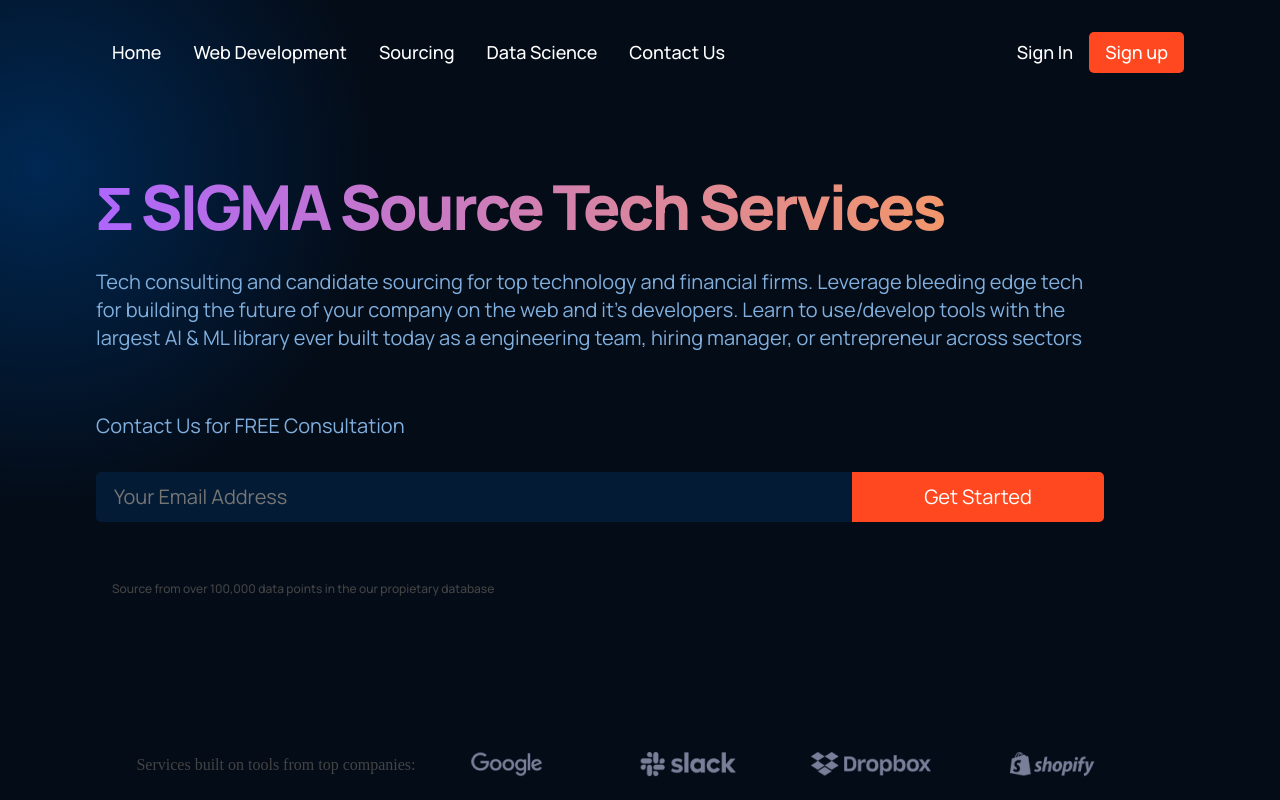
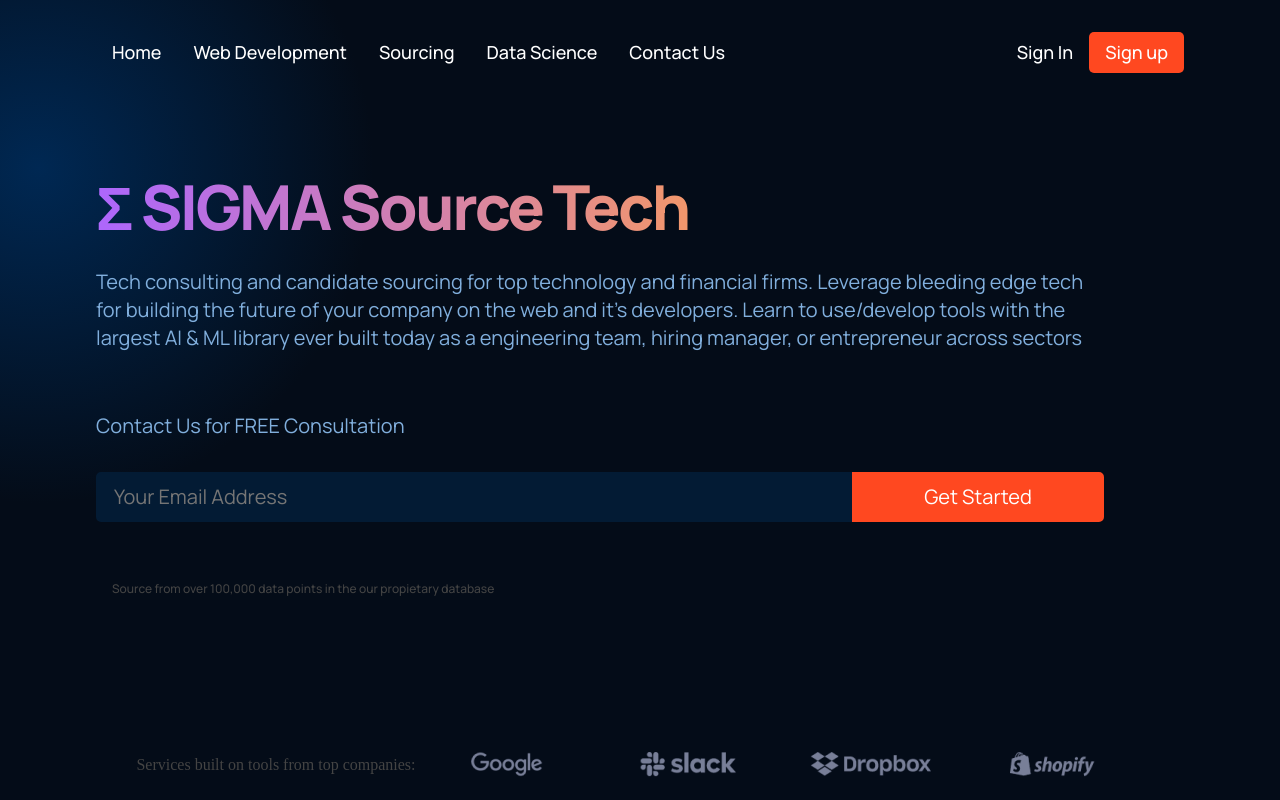
Before and after one commit to nottolivc/modern-ui, a React (Create React App) app: page / in a window 1280 px wide. Shown: the top 800 px of the page. Built offline with nearby package versions, Linux system fonts and the light colour scheme.

Commit message:
add symbol for test build

```diff
--- a/public/index.html
+++ b/public/index.html
@@ -8,7 +8,7 @@
     <meta name="description" content="Web site created using create-react-app" />
     <!-- <link rel="apple-touch-icon" href="%PUBLIC_URL%/logo192.png" /> -->
     <!-- <link rel="manifest" href="%PUBLIC_URL%/manifest.json" /> -->
-    <title>Sigma Services</title>
+    <title>Sigma Tech</title>
   </head>
   <body>
     <div id="root"></div>
--- a/src/containers/footer/Footer.jsx
+++ b/src/containers/footer/Footer.jsx
@@ -32,12 +32,12 @@ const Footer = () => (
       </div>
       <div className="gpt3__footer-links_div">
         <h4>Questions</h4>
-        <p>services@sigmabox.com</p>
+        <p>services@sigmasourcetech.com</p>
       </div>
     </div>
 
     <div className="gpt3__footer-copyright">
-      <p>(c) Sigma Tech Services, 2021. All rights reserved.</p>
+      <p>(c) Sigma Source Tech, 2021. All rights reserved.</p>
     </div>
   </div>
 );
--- a/src/containers/header/Header.jsx
+++ b/src/containers/header/Header.jsx
@@ -7,7 +7,7 @@ import './header.css';
 const Header = () => (
   <div className="gpt3__header section__padding" id="home">
     <div className="gpt3__header-content">
-      <h1 className="gradient__text">&Sigma; SIGMA Source Tech Services </h1>
+      <h1 className="gradient__text">&Sigma; SIGMA Source Tech </h1>
       <p>Tech consulting and candidate sourcing for top technology and financial firms.
         Leverage bleeding edge tech for building the future of your company on the web and it's developers.
         Learn to use/develop tools with the largest AI & ML library ever built today as a engineering team, hiring manager,
```
